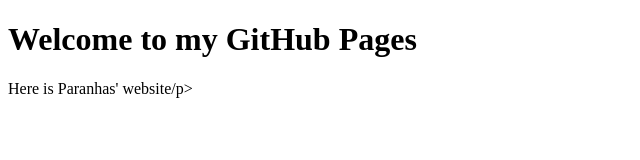
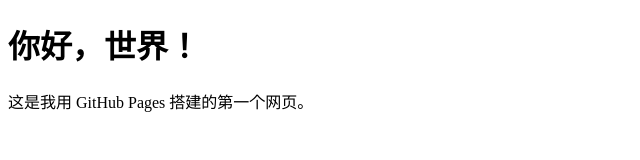
Before and after one commit to pythonbathe/piranhas, a plain HTML site: page index.html in a window 1280 px wide. Shown: the whole page, without its empty margins (0-640 px from the left). Drawn offline with Linux system fonts and the light colour scheme.

Commit message:
Add files via upload

```diff
--- a/index.html
+++ b/index.html
@@ -2,10 +2,10 @@
 <html>
 <head>
   <meta charset="UTF-8">
-  <title>Piranhas come from Shenzhen</title>
+  <title>我的第一个网站</title>
 </head>
 <body>
-  <h1>Welcome to my GitHub Pages</h1>
-  <p> Here is Paranhas' website/p>
+  <h1>你好，世界！</h1>
+  <p>这是我用 GitHub Pages 搭建的第一个网页。</p>
 </body>
 </html>
```
